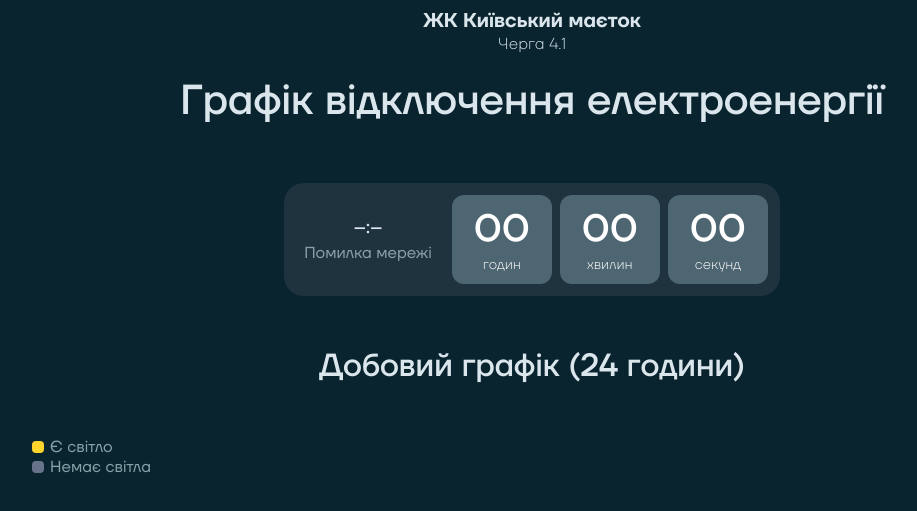
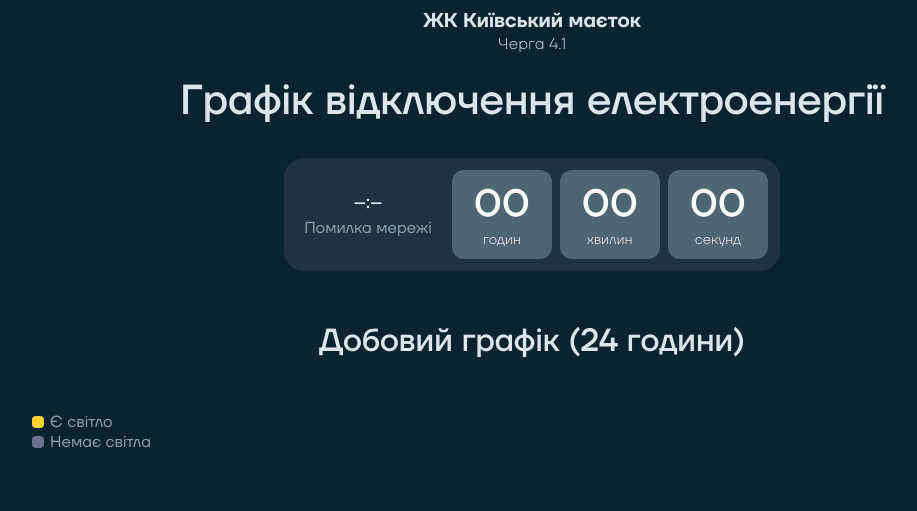
Before and after one commit to Ay4y0/Light_on-off_4.1, a plain HTML site: page index.html in a window 1280 px wide. Shown: the part 69-580 px from the top of the page, without its empty margins (108-1025 px from the left). Drawn offline with Linux system fonts and the light colour scheme; no server answers.

Commit message:
Update style.css

```diff
--- a/style.css
+++ b/style.css
@@ -42,7 +42,7 @@ body.dark header {
     background-size: 100% auto;
     background-position: 0 0;
     background-repeat: no-repeat;
-    padding-bottom: 40px;
+    padding-bottom: 15px;
 }
 
 .container {
```
